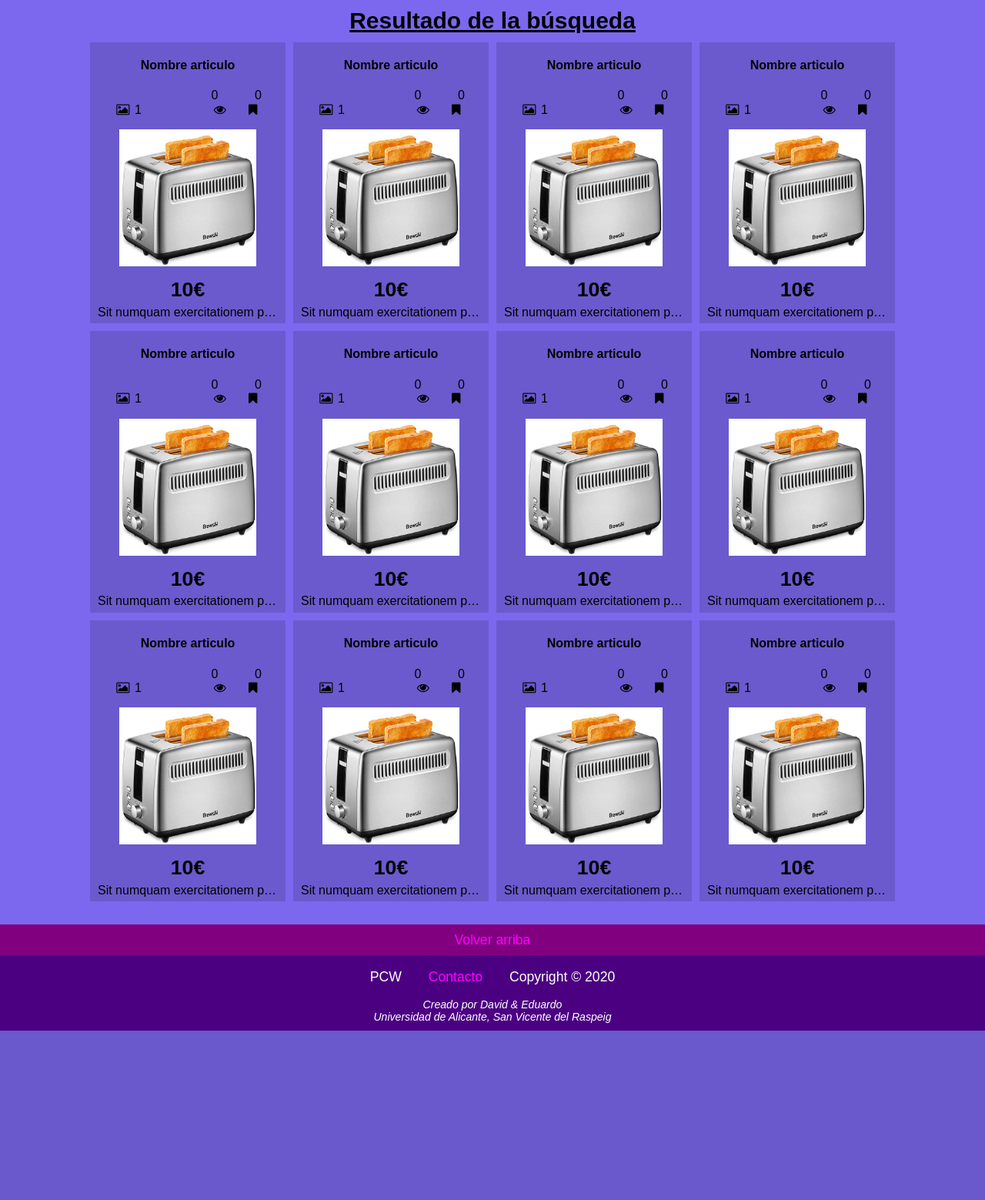
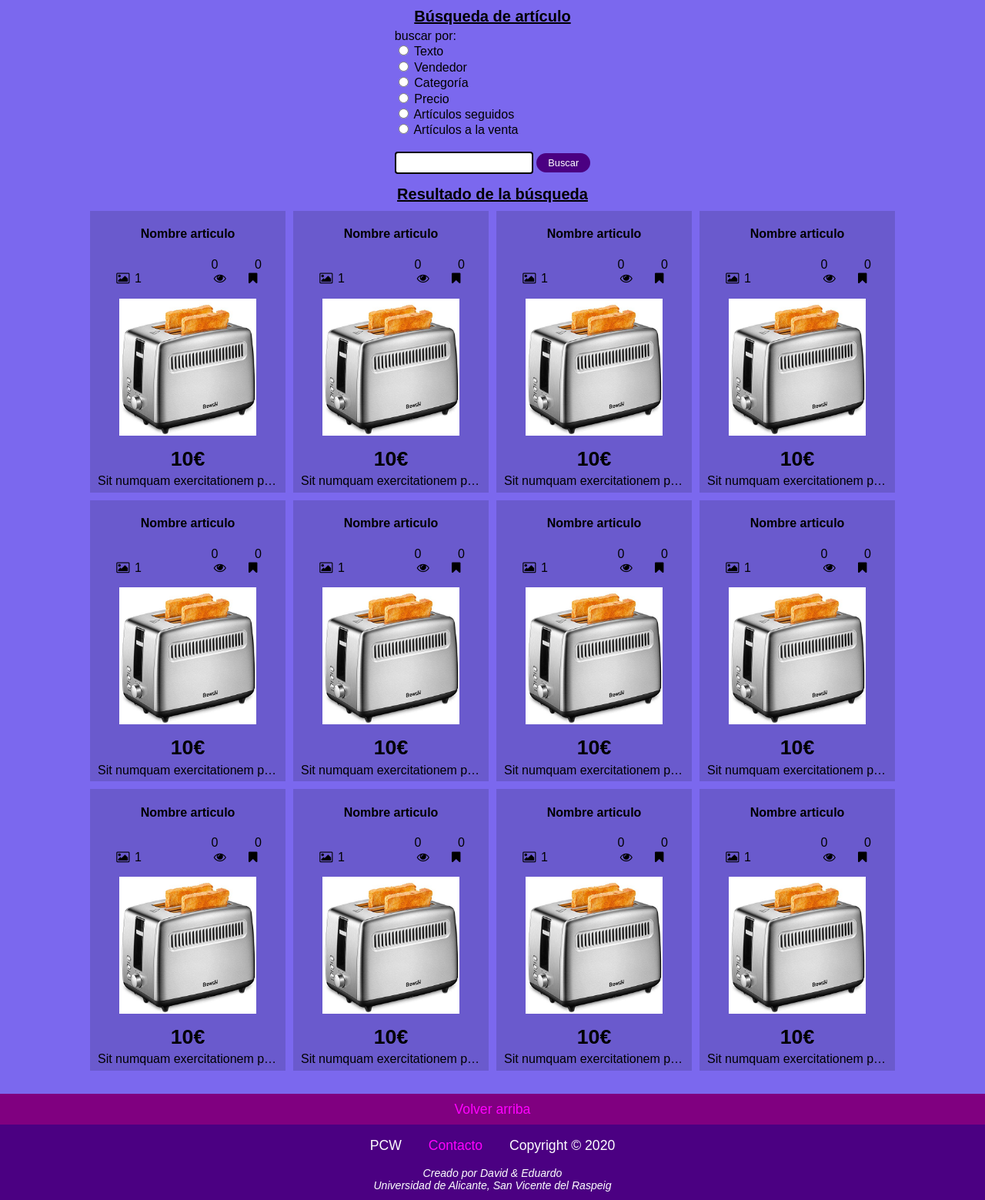
Before and after one commit to edugomez102/pcw_practicas, a PHP site: page /buscar.html in a window 1280 px wide. Shown: the part 289-1848 px from the top of the page at 77% size. Before the commit the page ends 1628 px from the top, so only its background shows below. Run offline with PHP 8.4, Linux system fonts and the light colour scheme.

Commit message:
buscar con radiobuttoms y en precio sale min y max

```diff
--- a/buscar.html
+++ b/buscar.html
@@ -4,6 +4,7 @@
 		<meta name="viewport" content="width=device-width, initial-scale=1">
 		<meta charset="UTF-8" />
 		<link rel="stylesheet" href="css/main.css">
+		<link rel="stylesheet" href="css/buscar.css">
 		<link rel="stylesheet" href="css/fontello-embedded.css">
 		<link rel="stylesheet" href="css/normalizer.css">
 		<!-- <link href="https://fonts.googleapis.com/css?family=Fira+Sans|Quicksand&#38;display=swap" rel="stylesheet"> -->
@@ -68,8 +69,36 @@
 		<main>
 			<!-- TODO (24/02/2020): preguntar formato -->
 			<!-- TODO (24/02/2020): acabar formulario -->
-			<form>
-			</form>
+			<section>
+				<h3>Búsqueda de artículo</h3>
+				<form>
+					<label>buscar por:</label>
+					<br>
+					<input type="radio" value="texto" name="buscar">
+					<label>Texto</label>
+					<br>
+					<input type="radio" value="vendedor" name="buscar">
+					<label>Vendedor</label>
+					<br>
+					<input type="radio" value="categoria" name="buscar">
+					<label>Categoría</label>
+					<br>
+					<input type="radio" id="pr" value="precio" name="buscar">
+					<label>Precio</label>
+					<br>
+					<input type="radio" value="seguidos" name="buscar">
+					<label>Artículos seguidos</label>
+					<br>
+					<input type="radio" value="venta" name="buscar">
+					<label>Artículos a la venta</label>
+					<br>
+					<br>
+					<input type="text">
+					<input type="number" placeholder="min" id="t1">
+					<input type="number" placeholder="max" id="t2">
+					<input type="submit" value="Buscar">
+				</form>
+			</section>
 			<section>
 				<h3>Resultado de la búsqueda</h3>
 				<article>
--- a/css/buscar.css
+++ b/css/buscar.css
@@ -1,22 +1,34 @@
-/*Default: 320px a 480px*/
+/* main>section:nth-child(1) input[type="text"]{ */
+/* 	background-color: red; */
+/* } */
 
 
-
-/*Menu iconos: 321px a 640px*/
-@media screen and (min-width: 481px) and (max-width: 640px){
-	div{
-		background: red;
-		width: 100vw;
-		height: 100vh;
-	}
+#t1{
+	/* background-color: orange; */
+}
+#t2{
+	/* background-color: blue; */
+	/* visibility: hidden; */
+}
+input[type="text"]{
+	width: 180px;
 }
 
+input[type="number"]{
+	display: none;
+	margin: 0;
+}
+#pr:checked {
+	/* margin: 10px; */
+}
+#pr:checked ~ input[type="text"]{
+	display: none;
+}
+#pr:checked ~ input[type="number"]{
+	display: initial;
+	width: 87.5px;
+}
 
-/*Menu completo: 641px a infinito*/
-@media screen and (min-width: 641px){
-	div{
-		background: green;
-		width: 100vw;
-		height: 100vh;
-	}
+section>h3{
+	font-size: 20px;
 }
```
